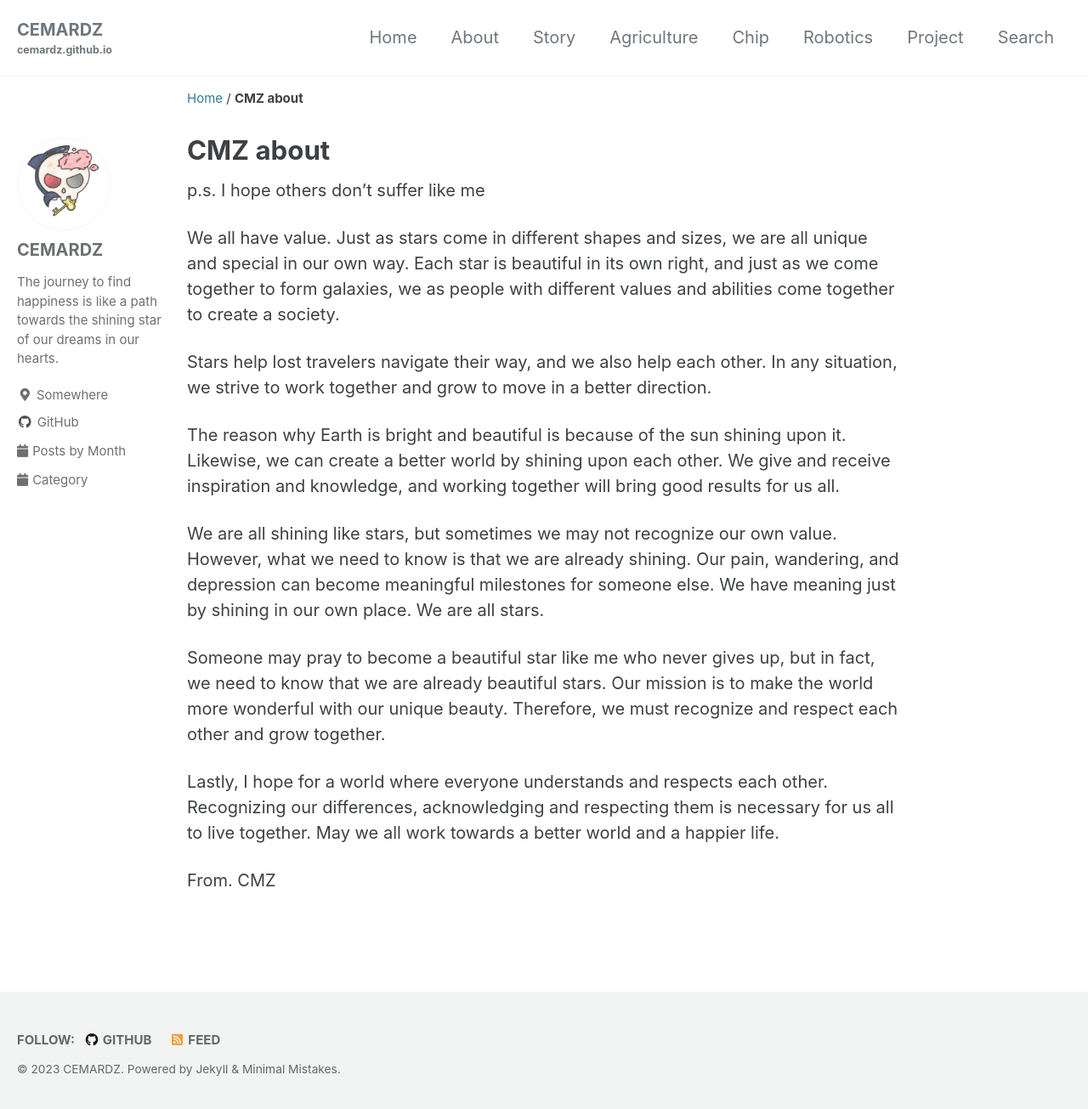
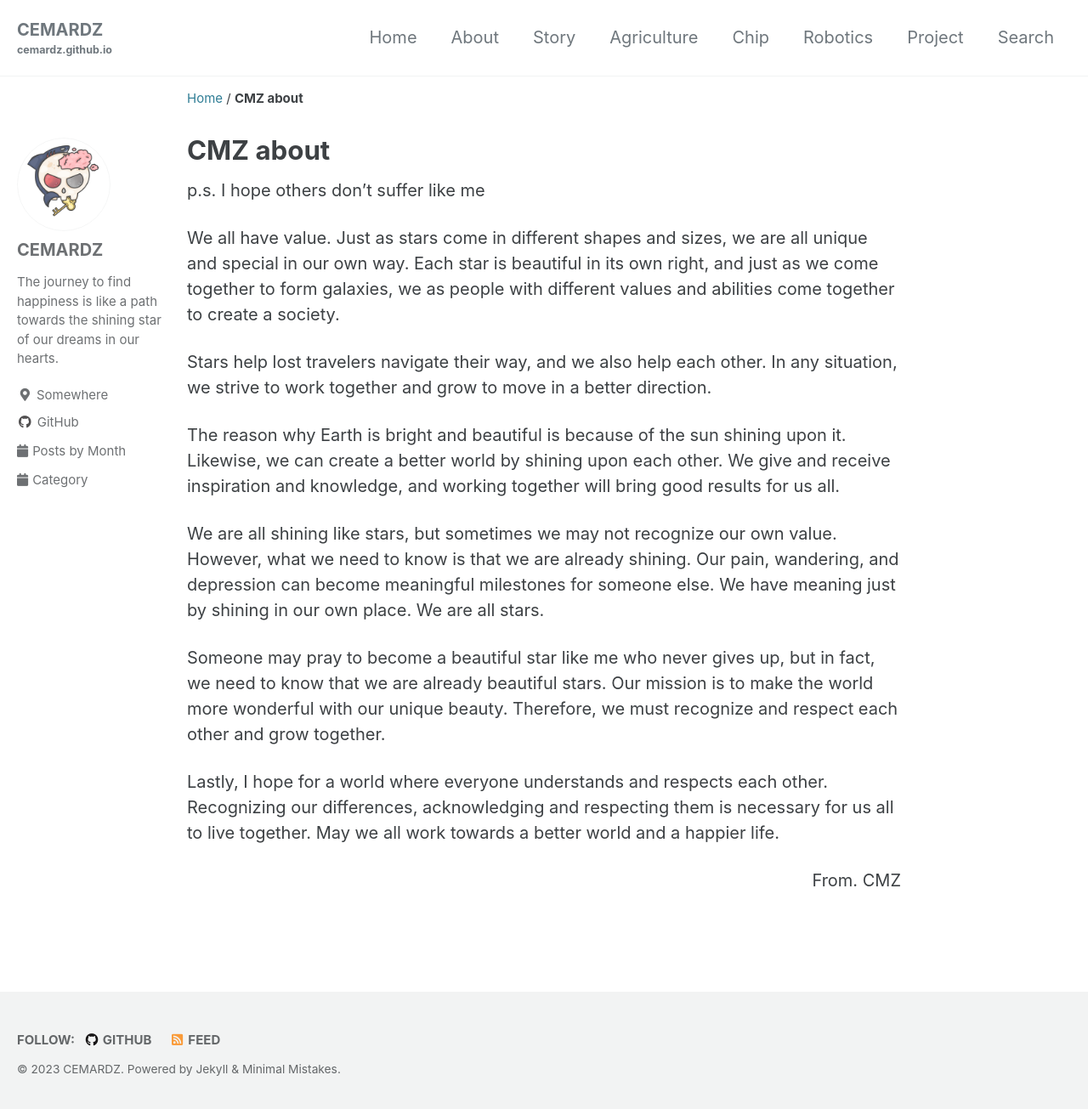
Before and after one commit to cemardz/cemardz.github.io, a Jekyll site: the page built from _pages/about.md, in a window 1280 px wide and 1309 px high. Shown: the top 1305 px of the window at 85% size. Built offline with Jekyll 4.4.1, drawn with Linux system fonts in a browser that asks for light colours; cached includes are drawn as plain includes; some web fonts are replaced.

Commit message:
Update about.md

```diff
--- a/_pages/about.md
+++ b/_pages/about.md
@@ -20,4 +20,4 @@ Someone may pray to become a beautiful star like me who never gives up, but in f
 
 Lastly, I hope for a world where everyone understands and respects each other. Recognizing our differences, acknowledging and respecting them is necessary for us all to live together. May we all work towards a better world and a happier life.
 
-From. CMZ
+<div style="text-align: right"> From. CMZ </div>
```
